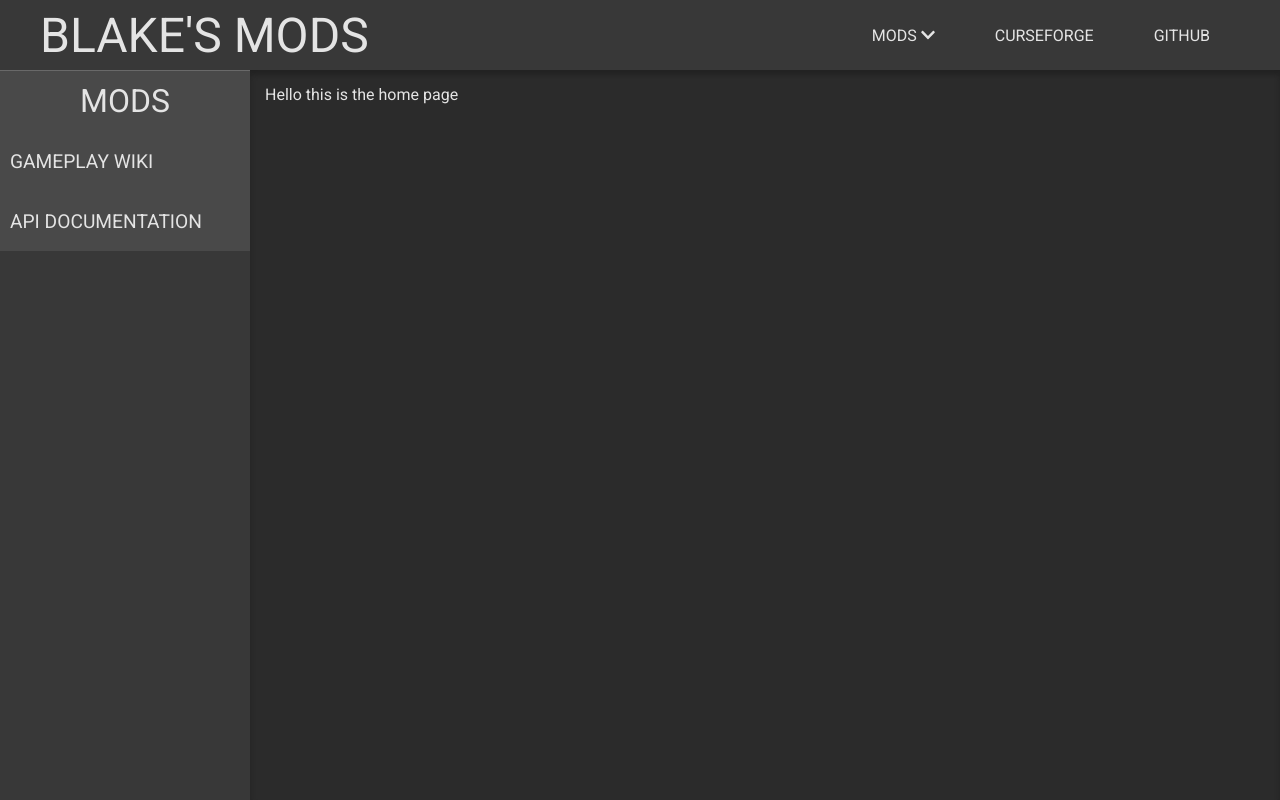
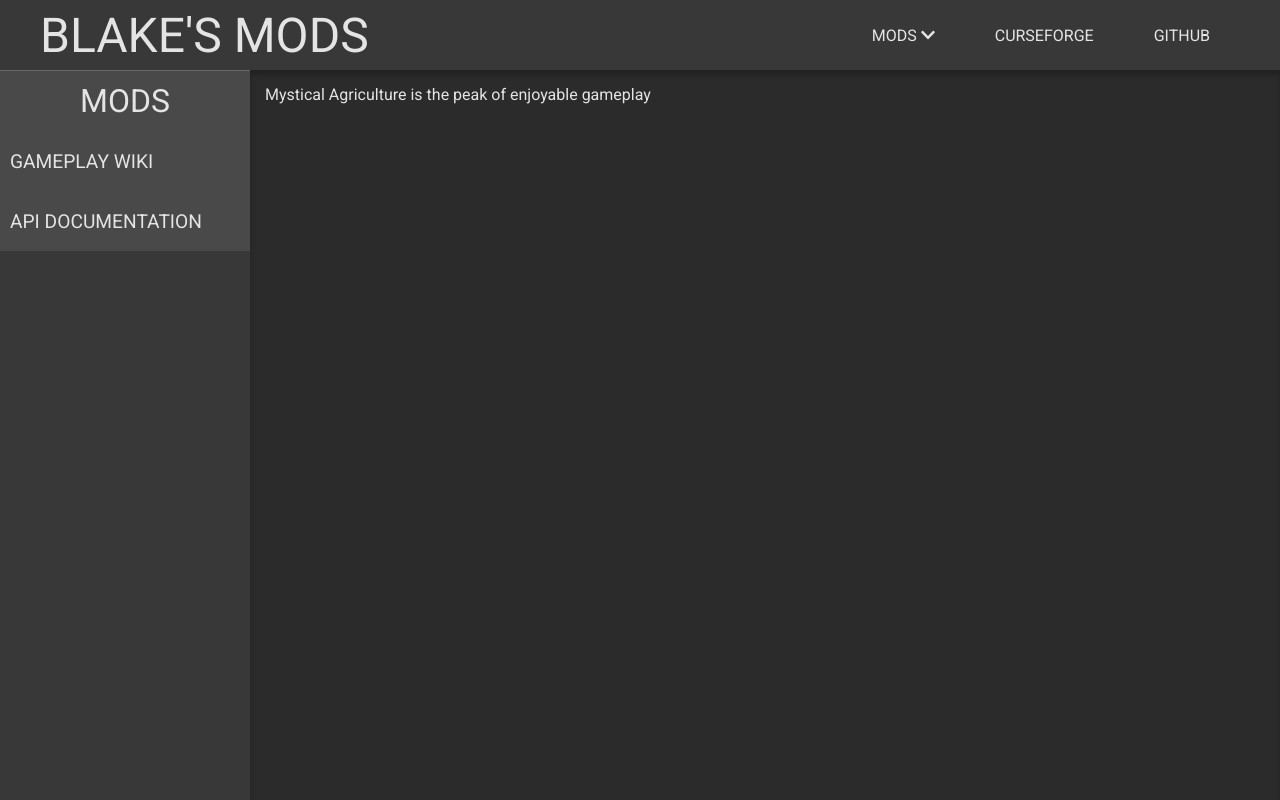
Before and after one commit to laceflowermc/mods, a React app: page /mystical-agriculture in a window 1280 px wide. Built offline with nearby package versions, Linux system fonts and the light colour scheme; grey boxes are pictures that could not be loaded.

Commit message:
Switch back to BrowserRouter

```diff
--- a/package.json
+++ b/package.json
@@ -2,7 +2,7 @@
   "name": "mods-site",
   "version": "0.1.0",
   "private": true,
-  "homepage": "http://blakebr0.github.io/mods",
+  "homepage": "http://mods.blakebr0.com",
   "dependencies": {
     "@babel/core": "7.6.0",
     "@fortawesome/fontawesome-svg-core": "^1.2.25",
--- a/src/App.js
+++ b/src/App.js
@@ -1,5 +1,5 @@
 import React from 'react'
-import { HashRouter, Switch, Route } from 'react-router-dom'
+import { BrowserRouter as Router, Switch, Route } from 'react-router-dom'
 import Header from './component/Header'
 import Sidebar from './component/Sidebar'
 import { routes } from './routes'
@@ -8,8 +8,8 @@
 class App extends React.Component {
   render() {
     return (
-      <HashRouter basename="/">
-        <div id="App">
+      <Router>
+        <div id="app">
           <Header routes={routes} />
           <Switch>
             {routes.map((route, index) => (
@@ -21,7 +21,7 @@
               />
             ))}
           </Switch>
-          <div id="Content">
+          <div id="content">
             <Switch>
               {routes.map((route, index) => (
                 <Route
@@ -34,7 +34,7 @@
             </Switch>
           </div>
         </div>
-      </HashRouter>
+      </Router>
     )
   }
 }
--- a/src/App.scss
+++ b/src/App.scss
@@ -1,10 +1,10 @@
-#App {
+#app {
   height: 100vh;
   background-color: #2b2b2b;
   font-family: Roboto, Oxygen, Ubuntu, Cantarell, 'Open Sans', 'Helvetica Neue', sans-serif;
   overflow: hidden;
 
-  #Content {
+  #content {
     position: absolute;
     top: 70px;
     left: 250px;
```
Also changed, not shown: 1 other file (tests, documents, lock files or other folders).
